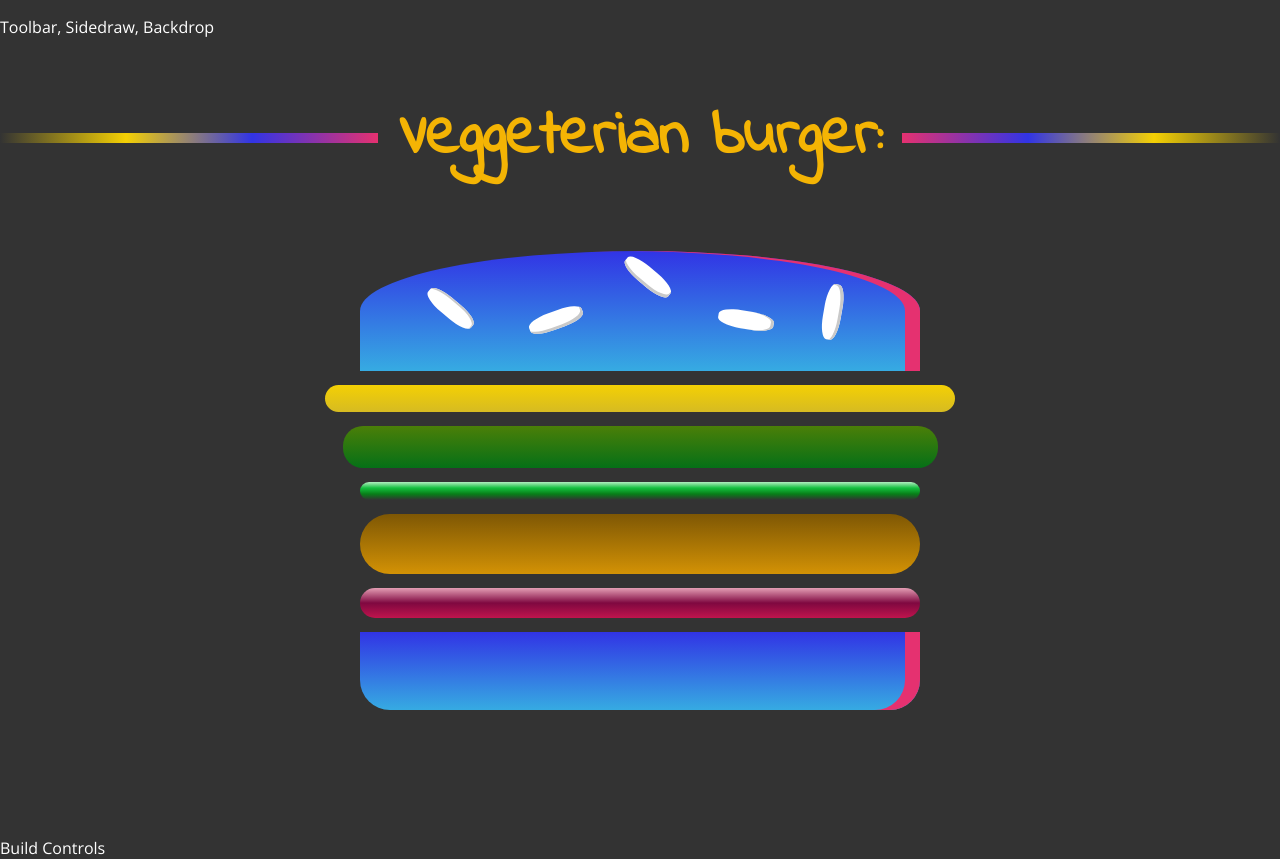
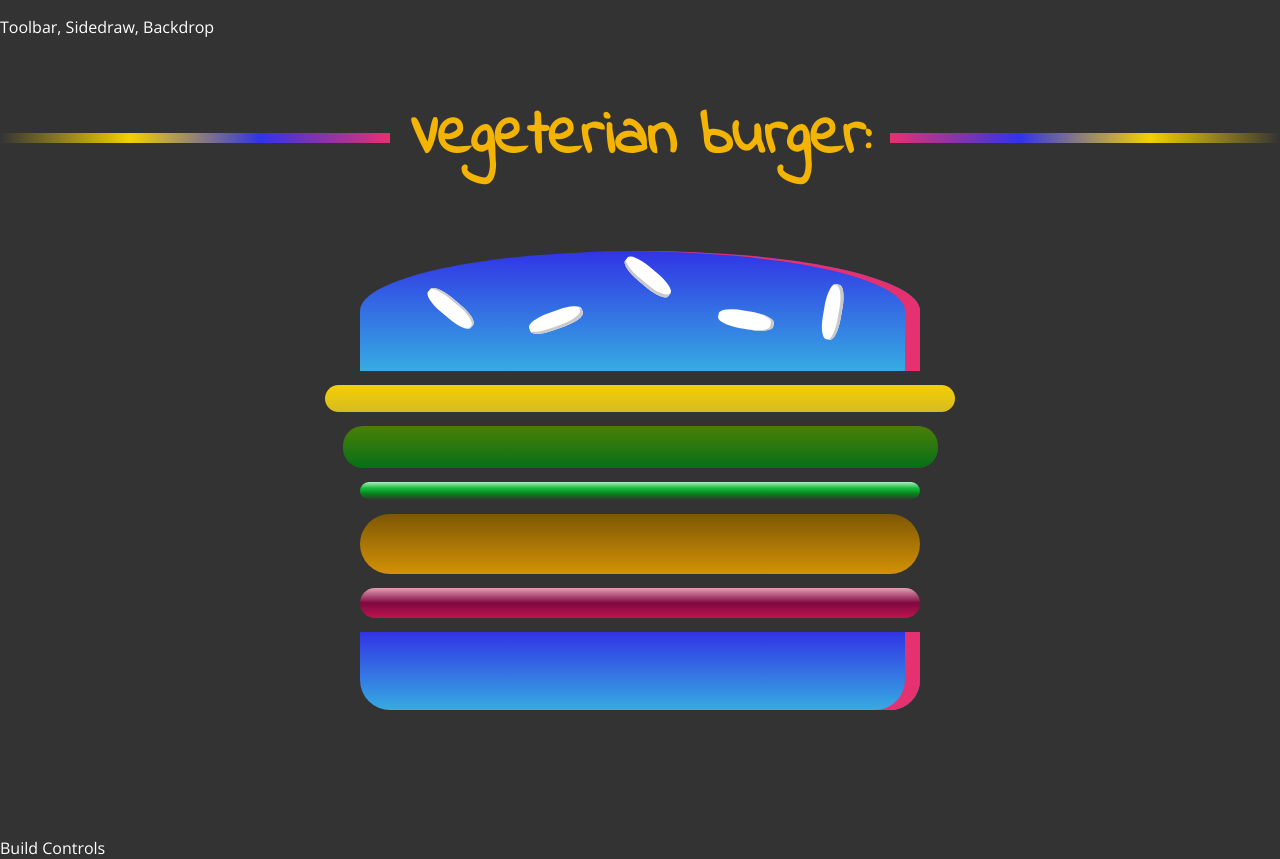
Before and after one commit to agorodinskaya/react-burger-builder, a React (Create React App) app: page / in a window 1280 px wide. Built offline with nearby package versions, Linux system fonts and the light colour scheme; the HTML template or start-up script is replaced by a standard one.

Commit message:
commit added files

```diff
--- a/src/components/Layout/Layout.js
+++ b/src/components/Layout/Layout.js
@@ -5,7 +5,7 @@ const layout = (props) => (
   <Aux>
     <div className={classes.Content}>Toolbar, Sidedraw, Backdrop</div>
     <section className={classes.Header}>
-      <h1>Veggeterian burger:</h1>
+      <h1>Vegeterian burger:</h1>
     </section>
     <main className={classes.Content}>{props.children}</main>
   </Aux>
```
